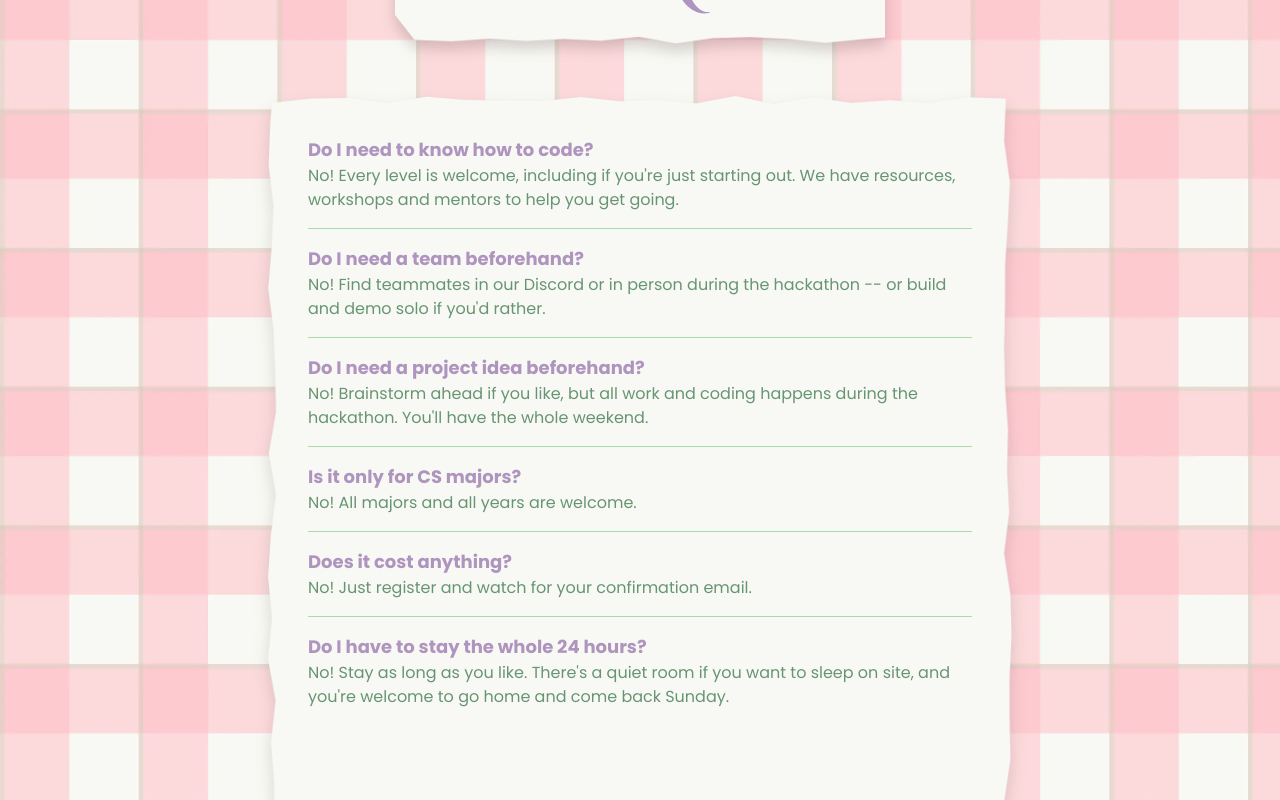
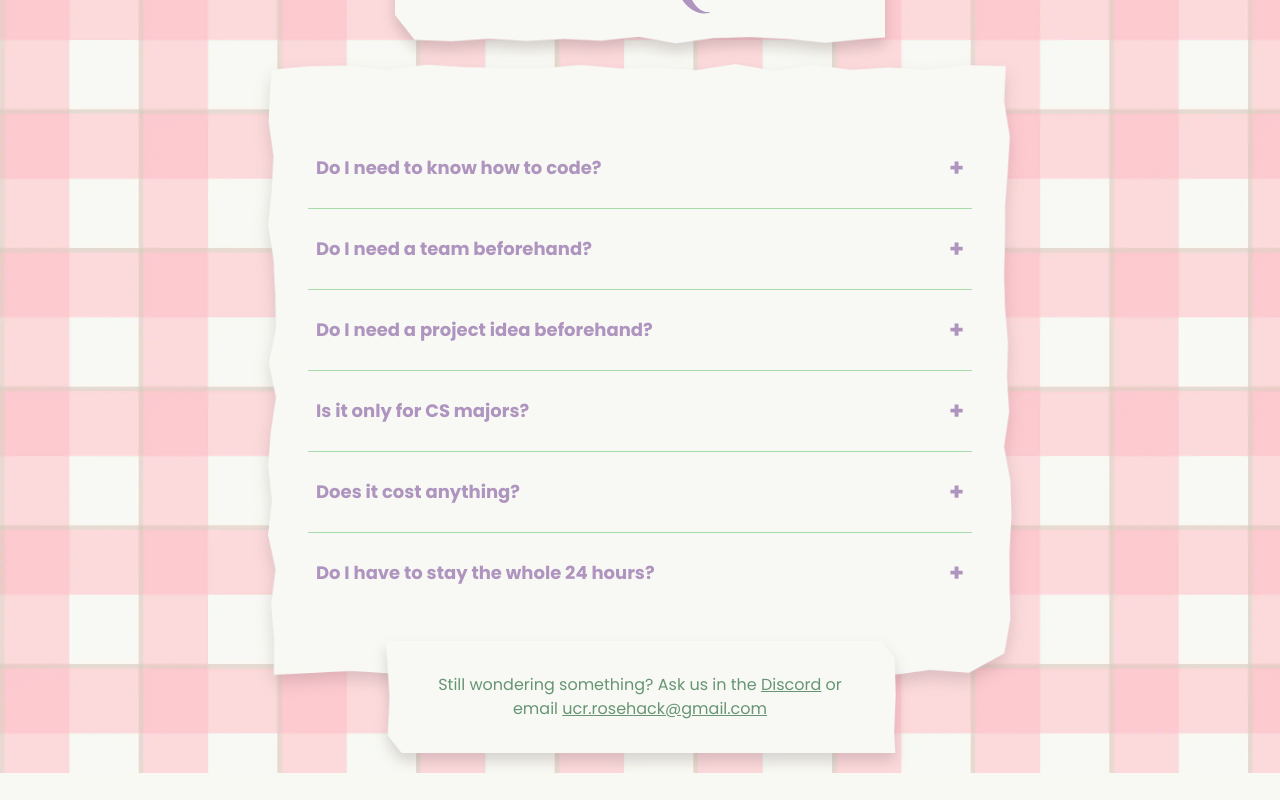
Before and after one commit to rosehackucr/rosehack27, a Next.js app: page /faq in a window 1280 px wide. Shown: the part 240-1040 px from the top of the page. After the commit the page ends 1013 px from the top, so only its background shows below. Built offline with nearby package versions, Linux system fonts and the light colour scheme.

Commit message:
setup the picture and formating and then like added faq

```diff
--- a/src/app/faq/page.tsx
+++ b/src/app/faq/page.tsx
@@ -9,7 +9,7 @@ const FAQ = () => {
         <div className="relative mx-auto max-w-3xl">
           {/* Title Section */}
           <section className="text-center">
-            <div className="m-8 inline-flex flex-col items-center justify-center bg-[url('/faq/paper-card-top.webp')] bg-cover bg-center bg-no-repeat px-36 py-8 drop-shadow-[0_8px_7px_rgba(80,60,60,0.22)]">
+            <div className="m-8 mb-0 inline-flex flex-col items-center justify-center bg-[url('/faq/paper-card-top.webp')] bg-cover bg-center bg-no-repeat px-36 py-8 drop-shadow-[0_8px_7px_rgba(80,60,60,0.22)]">
               <h2 className="font-poppins text-rosehack-darkgreen font-bold">
                 QUESTIONS WE GET A LOT
               </h2>
@@ -26,7 +26,7 @@ const FAQ = () => {
         <div className="relative mx-auto max-w-3xl">
           {/* Main Section */}
           <section className="text-left">
-            <div className="m-3 flex-col items-center bg-[url('/faq/paper-card-main.webp')] bg-[length:100%_100%] bg-center bg-no-repeat px-10 pt-10 pb-30 text-left drop-shadow-[0_8px_8px_rgba(80,60,60,0.18)]">
+            <div className="m-3 flex-col items-center bg-[url('/faq/paper-card-main.webp')] bg-[length:100%_100%] bg-center bg-no-repeat px-10 pt-20 pb-20 text-left drop-shadow-[0_8px_8px_rgba(80,60,60,0.18)]">
               <QACard
                 question="Do I need to know how to code?"
                 answer="No! Every level is welcome, including if you're just starting out. We have resources, workshops and mentors to help you get going."
@@ -71,7 +71,7 @@ const FAQ = () => {
         </div>
       </section>
 
-      <section className="mx-auto -mt-3 justify-center pb-5 text-center">
+      <section className="relative z-10 mx-auto -mt-12 justify-center pb-5 text-center">
         <div className="relative mx-auto max-w-lg">
           {/* Footnote Section */}
           <section className="text-center">
--- a/src/components/faq/question-answer-card.tsx
+++ b/src/components/faq/question-answer-card.tsx
@@ -1,18 +1,35 @@
+"use client";
+
+import { useState } from "react";
+
 type QACard = {
   question: string;
   answer: string;
 };
 
 const QACard = ({ question, answer }: QACard) => {
+  const [open, setOpen] = useState(false);
+
   return (
     <div>
-      <h3 className="font-poppins text-rosehack-purple text-left text-lg font-bold">
-        {question}
-      </h3>
+      <button
+        onClick={() => setOpen(!open)}
+        className="group flex w-full cursor-pointer items-center justify-between rounded-lg px-2 py-2 text-left transition duration-200 hover:bg-white/30"
+      >
+        <h3 className="font-poppins text-rosehack-purple text-left text-lg font-bold transition duration-200 group-hover:translate-x-1">
+          {question}
+        </h3>
 
-      <p className="font-poppins text-rosehack-darkgreen text-left text-base">
-        {answer}
-      </p>
+        <span className="text-rosehack-purple ml-4 text-2xl font-bold">
+          {open ? "−" : "+"}
+        </span>
+      </button>
+
+      {open && (
+        <p className="font-poppins text-rosehack-darkgreen px-2 pt-2 text-left text-base">
+          {answer}
+        </p>
+      )}
     </div>
   );
 };
```
